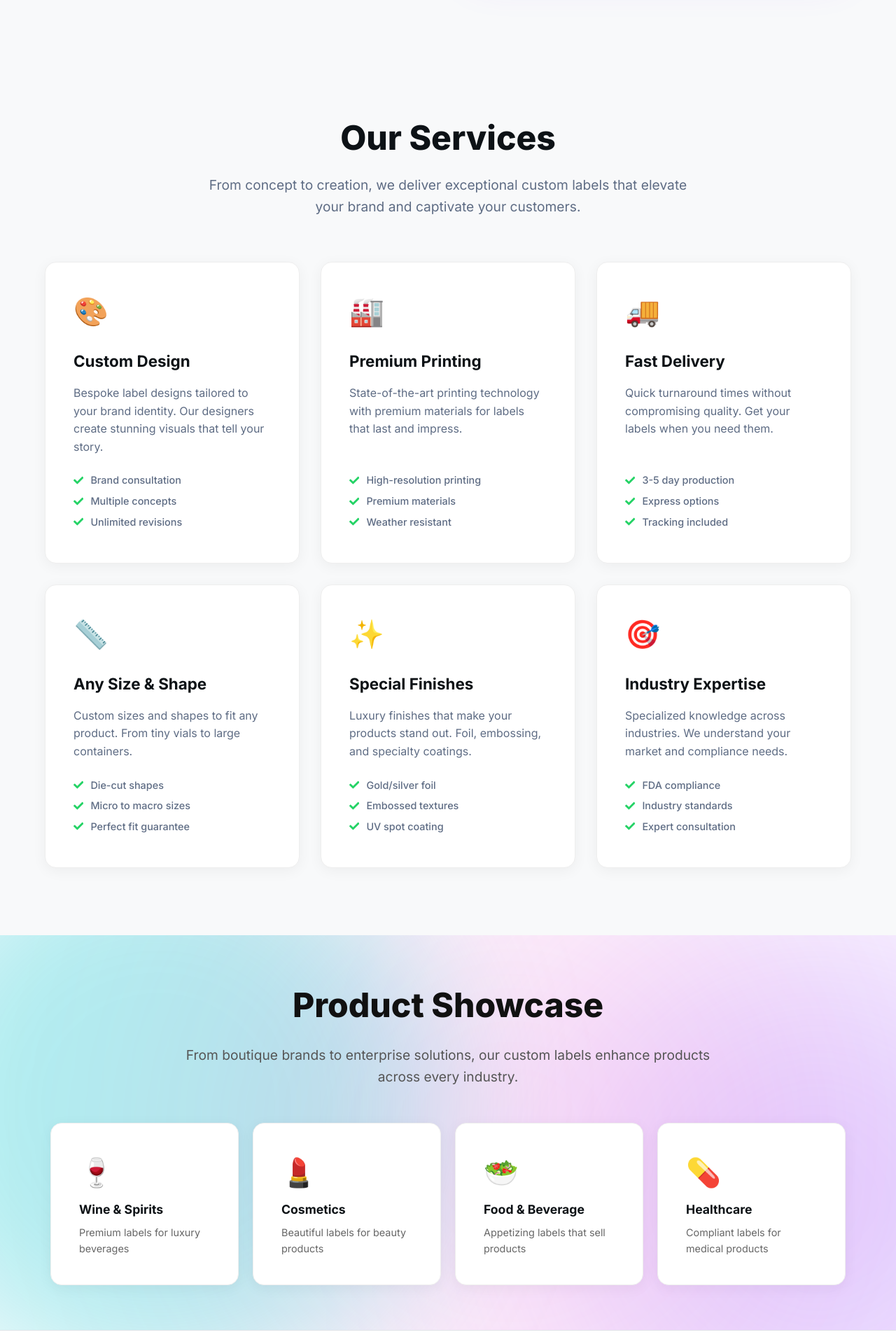
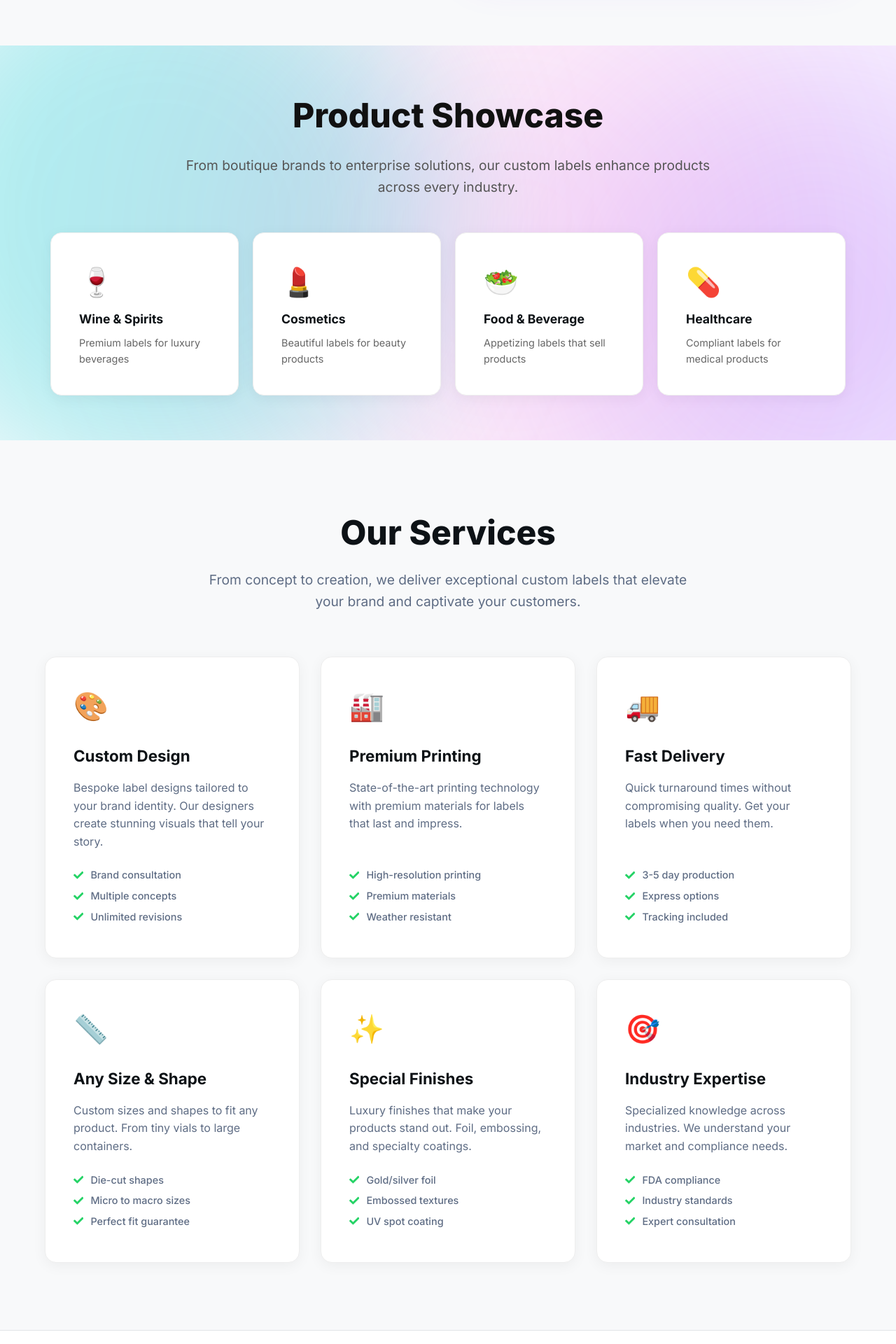
Before and after one commit to venom-cooder/ab-custom-labels, a React (Vite) app in the folder frontend/: page / in a window 1280 px wide. Shown: the part 1940-3860 px from the top of the page at 70% size. Built offline with nearby package versions, Linux system fonts and the light colour scheme; no server answers.

Commit message:
home is ready

```diff
--- a/frontend/src/pages/Home.jsx
+++ b/frontend/src/pages/Home.jsx
@@ -184,7 +184,7 @@ const Home = () => {
         </div>
       </section>
 
-      {/* 3. AI INTELLIGENCE SECTION (MOVED UP) */}
+      {/* 3. AI INTELLIGENCE SECTION */}
       <section style={{ position: 'relative', minHeight: '600px', overflow: 'hidden', display: 'flex', alignItems: 'center', background:'#f8f9fa' }}>
         <div style={{
           position: 'relative', zIndex: 1,
@@ -233,7 +233,27 @@ const Home = () => {
         </div>
       </section>
 
-      {/* 4. OUR SERVICES */}
+      {/* 4. PRODUCT SHOWCASE (Moved Above) */}
+      <section style={{ position: 'relative', minHeight: '500px', overflow: 'hidden', display: 'flex', alignItems: 'center', background:'#fff' }}>
+        <AuroraBackground />
+        <div style={{ position: 'relative', zIndex: 1, width: '100%', maxWidth: '1200px', margin: '0 auto', padding: '4rem 2rem', textAlign: 'center' }}>
+          <h2 style={{ fontSize: '3rem', fontWeight: '900', marginBottom: '20px', color: '#111' }}>Product Showcase</h2>
+          <p style={{ fontSize: '1.2rem', color: '#555', lineHeight: '1.6', marginBottom: '50px', maxWidth: '800px', margin: '0 auto 50px' }}>
+            From boutique brands to enterprise solutions, our custom labels enhance products across every industry.
+          </p>
+          <div style={{ display: 'grid', gridTemplateColumns: 'repeat(4, 1fr)', gap: '20px' }}>
+            {showcaseItems.map((item, index) => (
+              <TiltCard key={index} className="service-card" style={{textAlign: 'center', alignItems: 'center', padding: '1.5rem', minHeight: '250px', display: 'flex', flexDirection: 'column', justifyContent: 'center' }}>
+                <div style={{ fontSize: '2.5rem', marginBottom: '10px' }}>{item.icon}</div>
+                <h3 style={{ fontSize: '1.1rem', marginBottom: '8px', fontWeight: '700' }}>{item.title}</h3>
+                <p style={{ color: '#666', fontSize: '0.9rem', margin: 0 }}>{item.desc}</p>
+              </TiltCard>
+            ))}
+          </div>
+        </div>
+      </section>
+
+      {/* 5. OUR SERVICES */}
       <section className="services-section">
         <div className="services-header">
           <h2>Our Services</h2>
@@ -252,26 +272,6 @@ const Home = () => {
               </ul>
             </div>
           ))}
-        </div>
-      </section>
-
-      {/* 5. PRODUCT SHOWCASE */}
-      <section style={{ position: 'relative', minHeight: '500px', overflow: 'hidden', display: 'flex', alignItems: 'center', background:'#fff' }}>
-        <AuroraBackground />
-        <div style={{ position: 'relative', zIndex: 1, width: '100%', maxWidth: '1200px', margin: '0 auto', padding: '4rem 2rem', textAlign: 'center' }}>
-          <h2 style={{ fontSize: '3rem', fontWeight: '900', marginBottom: '20px', color: '#111' }}>Product Showcase</h2>
-          <p style={{ fontSize: '1.2rem', color: '#555', lineHeight: '1.6', marginBottom: '50px', maxWidth: '800px', margin: '0 auto 50px' }}>
-            From boutique brands to enterprise solutions, our custom labels enhance products across every industry.
-          </p>
-          <div style={{ display: 'grid', gridTemplateColumns: 'repeat(4, 1fr)', gap: '20px' }}>
-            {showcaseItems.map((item, index) => (
-              <TiltCard key={index} className="service-card" style={{textAlign: 'center', alignItems: 'center', padding: '1.5rem', minHeight: '250px', display: 'flex', flexDirection: 'column', justifyContent: 'center' }}>
-                <div style={{ fontSize: '2.5rem', marginBottom: '10px' }}>{item.icon}</div>
-                <h3 style={{ fontSize: '1.1rem', marginBottom: '8px', fontWeight: '700' }}>{item.title}</h3>
-                <p style={{ color: '#666', fontSize: '0.9rem', margin: 0 }}>{item.desc}</p>
-              </TiltCard>
-            ))}
-          </div>
         </div>
       </section>
 
@@ -298,7 +298,7 @@ const Home = () => {
           <div key={section.type} style={{ marginBottom: '60px' }}>
             <div className="category-header" style={{display:'flex', justifyContent:'space-between', alignItems:'center'}}>
               <h3>{section.title}</h3>
-              <button onClick={()=>navigate(`/gallery/${section.type}`)} className="secondary-btn" style={{fontSize:'0.9rem'}}>View All</button>
+              {/* REMOVED THE 'VIEW ALL' BUTTON FROM RIGHT */}
             </div>
 
             {/* STRICT 3 COLUMN GRID - Limiting to 3 items */}
@@ -332,7 +332,24 @@ const Home = () => {
         ))}
       </section>
 
-      {/* 8. FAQS SECTION (NEW) */}
+      {/* 8. WHY CHOOSE US (NEW - with Aurora) */}
+      <section style={{ position: 'relative', padding: '6rem 5%', overflow: 'hidden', textAlign: 'center', background:'#f8f9fa' }}>
+        <AuroraBackground />
+        <div style={{ position: 'relative', zIndex: 1 }}>
+          <h2 style={{ fontSize: '3rem', fontWeight: '800', marginBottom: '40px', color: 'var(--text-main)' }}>Why Choose AB Custom Labels?</h2>
+          <div style={{ display: 'grid', gridTemplateColumns: 'repeat(4, 1fr)', gap: '20px' }}>
+            {whyChooseUs.map((item, i) => (
+              <div key={i} style={{ background: 'white', padding: '30px', borderRadius: '16px', boxShadow: '0 4px 20px rgba(0,0,0,0.05)' }}>
+                <FaCheckCircle size={40} color="var(--primary)" style={{ marginBottom: '15px' }} />
+                <h3 style={{ fontSize: '1.2rem', fontWeight: '700', marginBottom: '10px' }}>{item.title}</h3>
+                <p style={{ color: '#666', fontSize: '0.95rem' }}>{item.desc}</p>
+              </div>
+            ))}
+          </div>
+        </div>
+      </section>
+
+      {/* 9. FAQS SECTION (NEW) */}
       <section style={{ padding: '6rem 5%', background: '#fff', maxWidth: '1000px', margin: '0 auto' }}>
         <h2 style={{ fontSize: '3rem', fontWeight: '800', textAlign: 'center', marginBottom: '40px', color: 'var(--text-main)' }}>
           Frequently Asked Questions
@@ -360,20 +377,6 @@ const Home = () => {
                   </motion.div>
                 )}
               </AnimatePresence>
-            </div>
-          ))}
-        </div>
-      </section>
-
-      {/* 9. WHY CHOOSE US (NEW) */}
-      <section style={{ padding: '6rem 5%', background: '#f8f9fa', textAlign: 'center' }}>
-        <h2 style={{ fontSize: '3rem', fontWeight: '800', marginBottom: '40px' }}>Why Choose AB Custom Labels?</h2>
-        <div style={{ display: 'grid', gridTemplateColumns: 'repeat(4, 1fr)', gap: '20px' }}>
-          {whyChooseUs.map((item, i) => (
-            <div key={i} style={{ background: 'white', padding: '30px', borderRadius: '16px', boxShadow: '0 4px 20px rgba(0,0,0,0.05)' }}>
-              <FaCheckCircle size={40} color="var(--primary)" style={{ marginBottom: '15px' }} />
-              <h3 style={{ fontSize: '1.2rem', fontWeight: '700', marginBottom: '10px' }}>{item.title}</h3>
-              <p style={{ color: '#666', fontSize: '0.95rem' }}>{item.desc}</p>
             </div>
           ))}
         </div>
```
